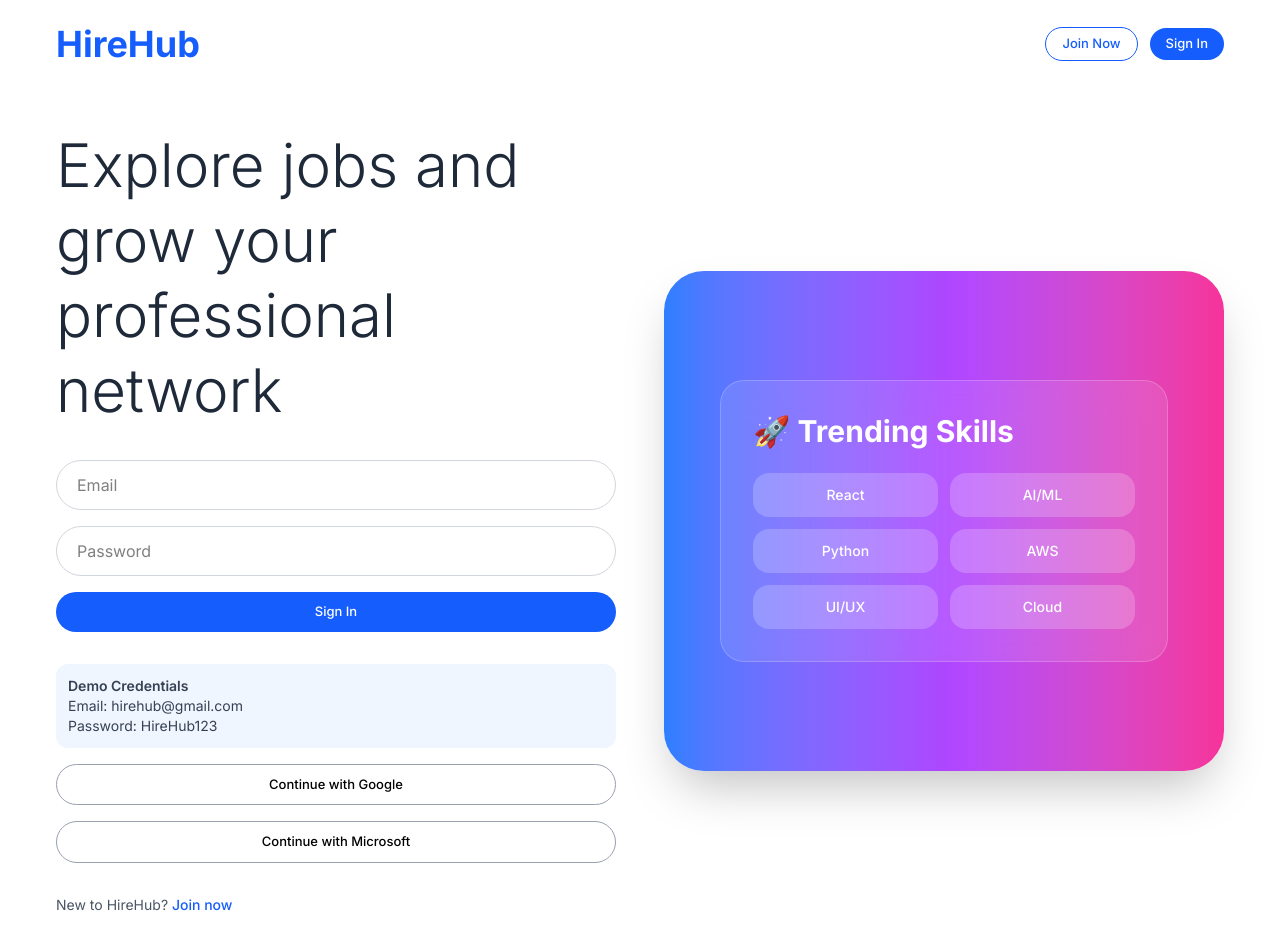
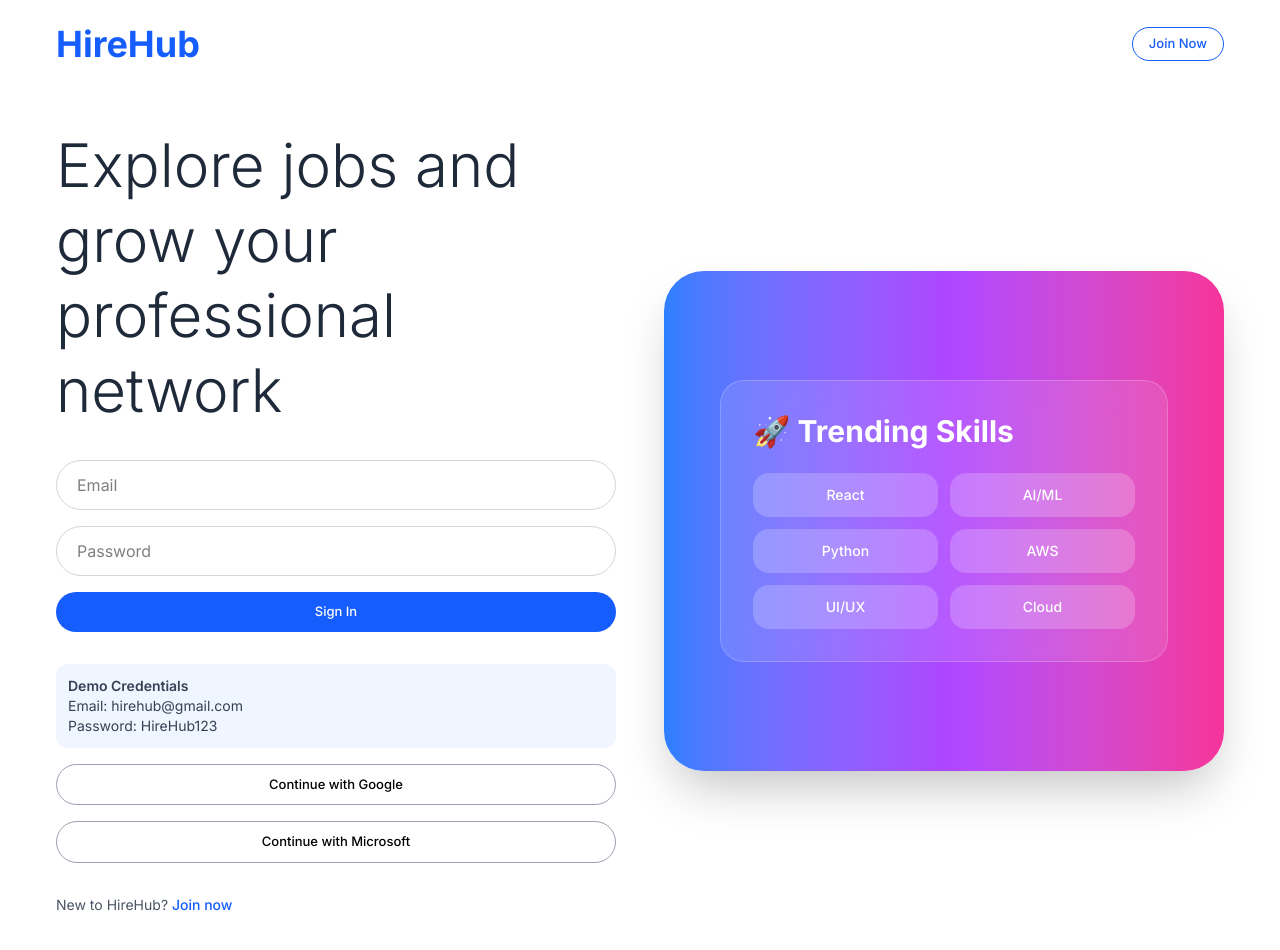
Before and after one commit to SumanthSimhadri/hirehub-job-portal, a React (Vite) app: page / in a window 1280 px wide. Shown: the top 950 px of the page. Built offline with nearby package versions, Linux system fonts and the light colour scheme.

Commit message:
Updated dashboard, navbar dropdown, filters and UI improvements

```diff
--- a/src/pages/Login.jsx
+++ b/src/pages/Login.jsx
@@ -50,12 +50,6 @@ function Login({ setIsLoggedIn }) {
             </button>
 
           </Link>
-
-          <button className="bg-blue-600 hover:bg-blue-700 text-white px-4 py-1.5 rounded-full text-[13px] font-medium transition">
-
-            Sign In
-
-          </button>
 
         </div>
 
```
